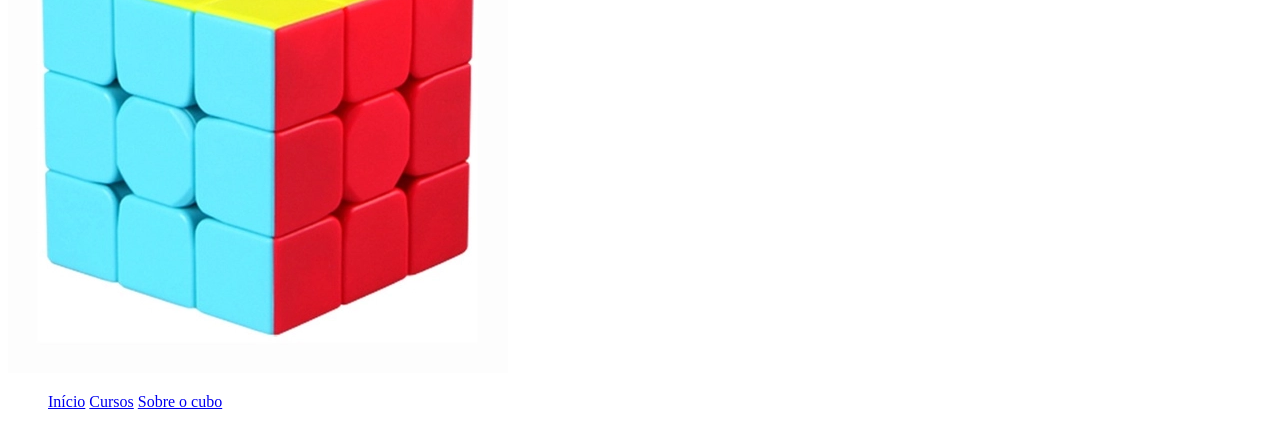
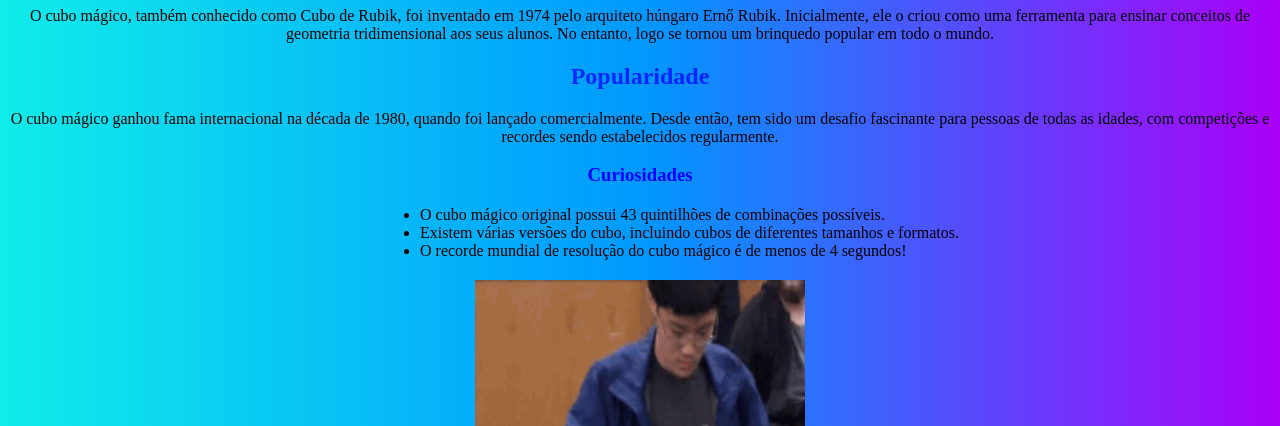
Before and after one commit to rafaelalvpac/Como-resolver-um-cubo-magico, a plain HTML site: page sobre-o-cubo.html in a window 1280 px wide. Shown: the part 135-561 px from the top of the page. Drawn offline with Linux system fonts and the light colour scheme; files whose address does not match are found by name.

Commit message:
Update sobre-o-cubo.html

```diff
--- a/sobre-o-cubo.html
+++ b/sobre-o-cubo.html
@@ -3,7 +3,7 @@
 <head>
     <meta charset="UTF-8">
     <meta name="viewport" content="width=device-width, initial-scale=1.0">
-    <link rel="stylesheet" href="/CSS (STYLE)/style3.css">
+    <link rel="stylesheet" href="style3.css">
     <title>Sobre o cubo</title>
 </head>
 <body id="body">
```
